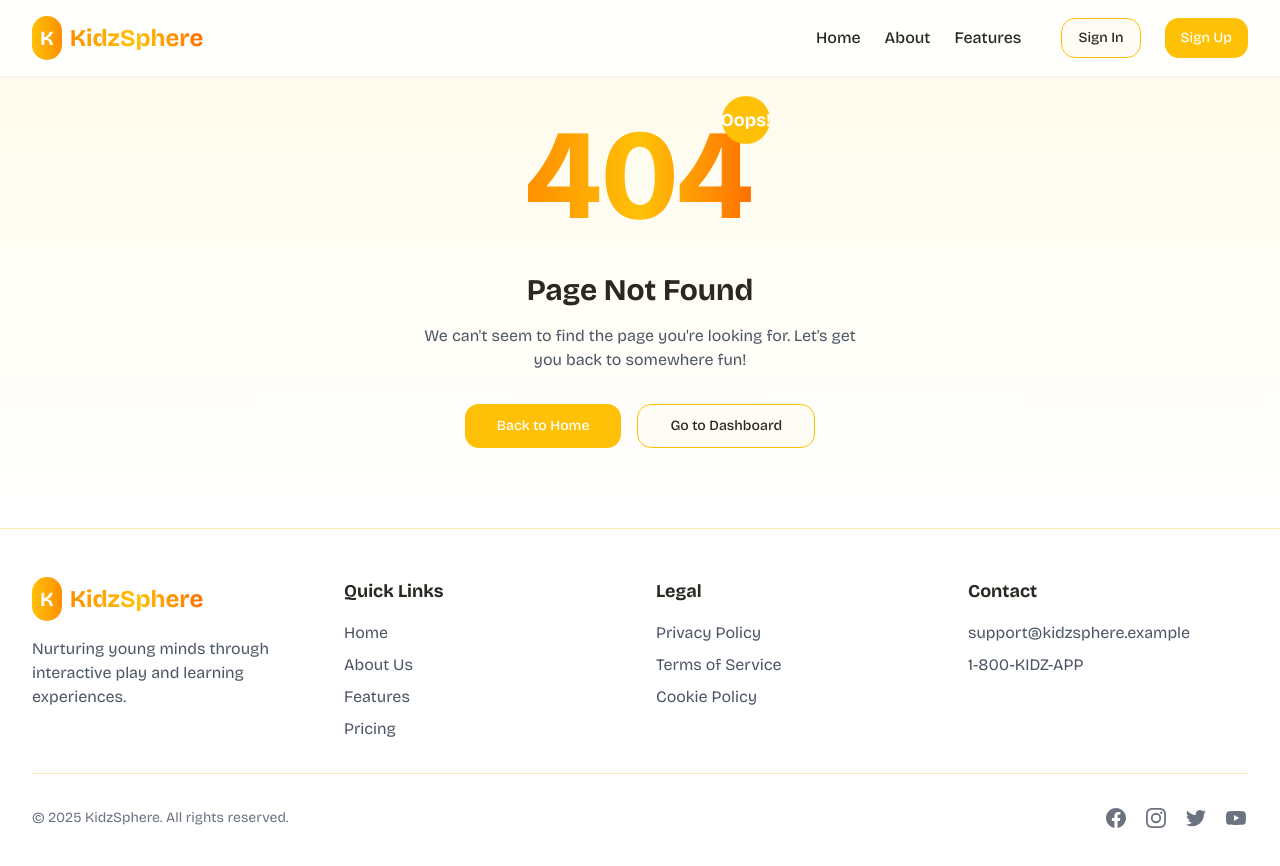
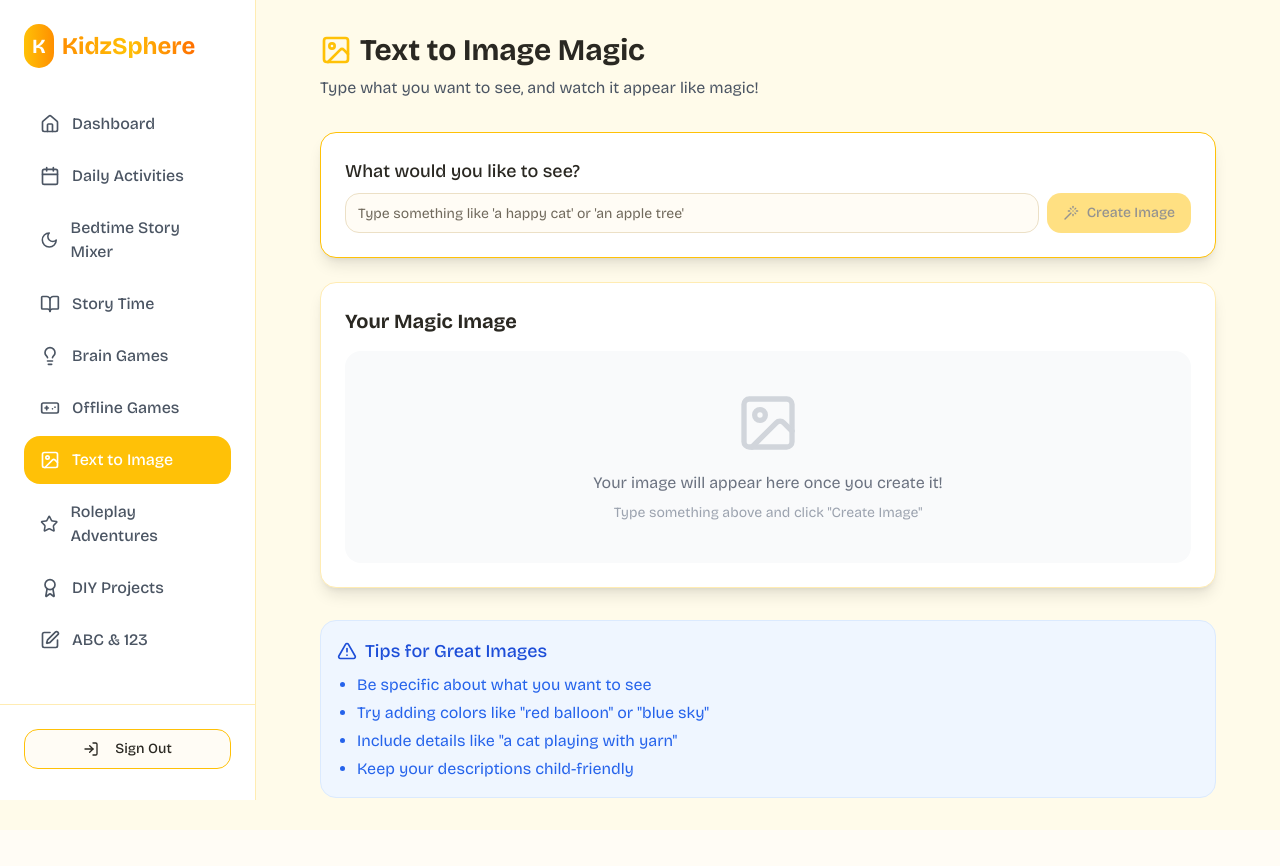
Before and after one commit to Vijaymr512/sphere-spark-adventures, a React (Vite) app: page /dashboard/text-to-image in a window 1280 px wide. Shown: the top 866 px of the page. After the commit the page ends 830 px from the top, so only its background shows below. Built offline with nearby package versions, Linux system fonts and the light colour scheme.

Commit message:
Add text-to-image feature to dashboard
Adds a text-to-image feature to the dashboard, including input validation for inappropriate content and misspelled words.

```diff
--- a/src/App.tsx
+++ b/src/App.tsx
@@ -19,6 +19,7 @@ import OfflineGames from "./pages/OfflineGames";
 import Adventures from "./pages/Adventures";
 import Projects from "./pages/Projects";
 import EarlyLearning from "./pages/EarlyLearning";
+import TextToImage from "./pages/TextToImage";
 
 const queryClient = new QueryClient();
 
@@ -43,6 +44,7 @@ const App = () => (
           <Route path="/dashboard/adventures" element={<Adventures />} />
           <Route path="/dashboard/projects" element={<Projects />} />
           <Route path="/dashboard/early-learning" element={<EarlyLearning />} />
+          <Route path="/dashboard/text-to-image" element={<TextToImage />} />
           {/* ADD ALL CUSTOM ROUTES ABOVE THE CATCH-ALL "*" ROUTE */}
           <Route path="*" element={<NotFound />} />
         </Routes>
--- a/src/components/DashboardSidebar.tsx
+++ b/src/components/DashboardSidebar.tsx
@@ -6,7 +6,7 @@ import { cn } from "@/lib/utils";
 import { useToast } from "@/hooks/use-toast";
 import {
   Calendar, BookOpen, Moon, Lightbulb, Gamepad,
-  Star, Award, Edit, Home, Menu, LogIn, X
+  Star, Award, Edit, Home, Menu, LogIn, X, Image
 } from "lucide-react";
 
 interface NavItemProps {
@@ -48,6 +48,7 @@ const DashboardSidebar = () => {
     { icon: <BookOpen size={20} />, label: "Story Time", to: "/dashboard/stories" },
     { icon: <Lightbulb size={20} />, label: "Brain Games", to: "/dashboard/games" },
     { icon: <Gamepad size={20} />, label: "Offline Games", to: "/dashboard/offline-games" },
+    { icon: <Image size={20} />, label: "Text to Image", to: "/dashboard/text-to-image" },
     { icon: <Star size={20} />, label: "Roleplay Adventures", to: "/dashboard/adventures" },
     { icon: <Award size={20} />, label: "DIY Projects", to: "/dashboard/projects" },
     { icon: <Edit size={20} />, label: "ABC & 123", to: "/dashboard/early-learning" },
--- a/src/components/Features.tsx
+++ b/src/components/Features.tsx
@@ -1,7 +1,7 @@
 
 import {
   BookOpen, Calendar, Star, Lightbulb,
-  Gamepad, Award, Edit, Moon
+  Gamepad, Award, Edit, Moon, Image
 } from "lucide-react";
 import { useNavigate } from "react-router-dom";
 
@@ -42,6 +42,12 @@ const features = [
     title: "Offline Games",
     description: "Ideas for screen-free play that encourage physical activity and social skills.",
     path: "/dashboard/offline-games"
+  },
+  {
+    icon: <Image className="h-8 w-8 text-kidz-primary" />,
+    title: "Text to Image",
+    description: "Turn words into pictures with our magical image creator tool!",
+    path: "/dashboard/text-to-image"
   },
   {
     icon: <Star className="h-8 w-8 text-kidz-primary" />,
--- a/src/pages/Dashboard.tsx
+++ b/src/pages/Dashboard.tsx
@@ -6,7 +6,7 @@ import ActivityCard from "@/components/ActivityCard";
 import { Button } from "@/components/ui/button";
 import {
   Calendar, BookOpen, Lightbulb, Gamepad,
-  Star, Award, Edit, Check, Moon
+  Star, Award, Edit, Check, Moon, Image
 } from "lucide-react";
 
 const Dashboard = () => {
@@ -63,6 +63,13 @@ const Dashboard = () => {
       description: "Exciting games to play away from screens with friends and family.",
       color: "bg-gradient-to-br from-white to-amber-50",
       link: "/dashboard/offline-games"
+    },
+    {
+      icon: <Image className="h-6 w-6 text-kidz-dark" />,
+      title: "Text to Image",
+      description: "Turn your words into pictures with our magical image creator!",
+      color: "bg-gradient-to-br from-white to-amber-50",
+      link: "/dashboard/text-to-image"
     },
     {
       icon: <Star className="h-6 w-6 text-kidz-dark" />,
--- /dev/null
+++ b/src/pages/TextToImage.tsx
@@ -0,0 +1,243 @@
+
+import { useState, useEffect } from "react";
+import { useToast } from "@/hooks/use-toast";
+import DashboardSidebar from "@/components/DashboardSidebar";
+import { Input } from "@/components/ui/input";
+import { Button } from "@/components/ui/button";
+import {
+  Image,
+  Search,
+  AlertTriangle,
+  Wand
+} from "lucide-react";
+
+const TextToImage = () => {
+  const { toast } = useToast();
+  const [prompt, setPrompt] = useState("");
+  const [generatedImage, setGeneratedImage] = useState("");
+  const [isLoading, setIsLoading] = useState(false);
+  const [suggestions, setSuggestions] = useState<string[]>([]);
+  const [hasTypo, setHasTypo] = useState(false);
+
+  // Mock dictionary to check for inappropriate content
+  const inappropriateTerms = [
+    "weapon", "gun", "knife", "violence", "crime", "illegal", "drugs", "murder",
+    "adult", "explicit", "terror", "kill", "harm", "dangerous", "inappropriate"
+  ];
+
+  // Mock dictionary for spell checking and suggestions
+  const dictionary: Record<string, string[]> = {
+    "aple": ["apple", "maple", "apply"],
+    "banan": ["banana", "bananas", "banal"],
+    "carret": ["carrot", "caret", "carpet"],
+    "kat": ["cat", "kit", "kite"],
+    "dogg": ["dog", "doge", "dodge"],
+    "elefant": ["elephant", "elegant", "element"],
+    "flawer": ["flower", "flawed", "flayer"],
+    "hors": ["horse", "hours", "house"],
+    "iland": ["island", "inland", "ireland"],
+    "juise": ["juice", "juicy", "june"],
+    // Add more common misspellings children might make
+  };
+
+  const checkForInappropriate = (text: string): boolean => {
+    const lowerText = text.toLowerCase();
+    return inappropriateTerms.some(term => lowerText.includes(term));
+  };
+
+  const checkForTypos = (text: string): string[] => {
+    // Basic implementation - check if the exact word is in our dictionary
+    const words = text.toLowerCase().split(" ");
+    let hasSuggestion = false;
+
+    for (const word of words) {
+      if (dictionary[word]) {
+        setHasTypo(true);
+        return dictionary[word];
+      }
+    }
+
+    setHasTypo(false);
+    return [];
+  };
+
+  const generateImage = (inputText: string) => {
+    setIsLoading(true);
+    setSuggestions([]);
+
+    // Check for inappropriate content
+    if (checkForInappropriate(inputText)) {
+      toast({
+        title: "Content Warning",
+        description: "Please use appropriate words for image creation.",
+        variant: "destructive",
+      });
+      setIsLoading(false);
+      return;
+    }
+
+    // Mock image generation (in a real app, this would call an API)
+    setTimeout(() => {
+      // For the demo, we'll use placeholder images based on the input text
+      const placeholders = [
+        "photo-1582562124811-c09040d0a901", // cat
+        "photo-1618160702438-9b02ab6515c9", // fruit
+        "photo-1506744038136-46273834b3fb", // nature
+        "photo-1465146344425-f00d5f5c8f07", // flowers
+      ];
+
+      const randomIndex = Math.floor(Math.random() * placeholders.length);
+      setGeneratedImage(`https://images.unsplash.com/${placeholders[randomIndex]}?w=500&h=500&fit=crop&q=80`);
+
+      toast({
+        title: "Image Generated!",
+        description: `Created an image for "${inputText}"`,
+      });
+
+      setIsLoading(false);
+    }, 1500);
+  };
+
+  const handleInputChange = (e: React.ChangeEvent<HTMLInputElement>) => {
+    const value = e.target.value;
+    setPrompt(value);
+
+    // Check for typos and provide suggestions
+    if (value.trim()) {
+      const newSuggestions = checkForTypos(value);
+      setSuggestions(newSuggestions);
+    } else {
+      setSuggestions([]);
+    }
+  };
+
+  const handleSubmit = (e: React.FormEvent) => {
+    e.preventDefault();
+    if (!prompt.trim()) return;
+    generateImage(prompt.trim());
+  };
+
+  const handleSuggestionClick = (suggestion: string) => {
+    setPrompt(suggestion);
+    setSuggestions([]);
+    generateImage(suggestion);
+  };
+
+  return (
+    <div className="flex flex-col lg:flex-row min-h-screen bg-kidz-background">
+      <DashboardSidebar />
+
+      <main className="flex-1 p-4 lg:p-8 pt-16 lg:pt-8">
+        <div className="kidz-container">
+          <header className="mb-8">
+            <h1 className="text-3xl font-bold mb-2 flex items-center">
+              <Image className="mr-2 h-8 w-8 text-kidz-primary" />
+              Text to Image Magic
+            </h1>
+            <p className="text-gray-600">
+              Type what you want to see, and watch it appear like magic!
+            </p>
+          </header>
+
+          <div className="kidz-card border-kidz-primary mb-6">
+            <form onSubmit={handleSubmit} className="space-y-4">
+              <div>
+                <label htmlFor="prompt" className="block text-lg font-medium mb-2">
+                  What would you like to see?
+                </label>
+                <div className="flex gap-2">
+                  <Input
+                    id="prompt"
+                    value={prompt}
+                    onChange={handleInputChange}
+                    placeholder="Type something like 'a happy cat' or 'an apple tree'"
+                    className="text-base"
+                  />
+                  <Button
+                    type="submit"
+                    className="bg-kidz-primary hover:bg-kidz-dark flex-shrink-0"
+                    disabled={isLoading || !prompt.trim()}
+                  >
+                    {isLoading ? (
+                      <span className="flex items-center">
+                        <span className="animate-spin mr-2">⭐</span> Creating...
+                      </span>
+                    ) : (
+                      <span className="flex items-center">
+                        <Wand className="mr-2 h-4 w-4" /> Create Image
+                      </span>
+                    )}
+                  </Button>
+                </div>
+              </div>
+
+              {hasTypo && suggestions.length > 0 && (
+                <div className="bg-amber-50 p-3 rounded-md">
+                  <p className="text-sm font-medium mb-2 flex items-center">
+                    <Search className="h-4 w-4 mr-1" />
+                    Did you mean:
+                  </p>
+                  <div className="flex flex-wrap gap-2">
+                    {suggestions.map((suggestion, index) => (
+                      <Button
+                        key={index}
+                        variant="outline"
+                        size="sm"
+                        className="bg-white hover:bg-kidz-light border-kidz-light"
+                        onClick={() => handleSuggestionClick(suggestion)}
+                      >
+                        {suggestion}
+                      </Button>
+                    ))}
+                  </div>
+                </div>
+              )}
+            </form>
+          </div>
+
+          <div className="kidz-card">
+            <h2 className="text-xl font-bold mb-4">Your Magic Image</h2>
+
+            {generatedImage ? (
+              <div className="bg-white p-3 rounded-lg shadow-sm border border-gray-100">
+                <img
+                  src={generatedImage}
+                  alt={prompt}
+                  className="mx-auto rounded-md max-h-[400px] object-contain"
+                />
+                <p className="text-center mt-3 text-gray-600 italic">
+                  "{prompt}"
+                </p>
+              </div>
+            ) : (
+              <div className="bg-gray-50 rounded-lg p-10 text-center">
+                <Image className="h-16 w-16 text-gray-300 mx-auto mb-4" />
+                <p className="text-gray-500">
+                  Your image will appear here once you create it!
+                </p>
+                <p className="text-sm text-gray-400 mt-2">
+                  Type something above and click "Create Image"
+                </p>
+              </div>
+            )}
+          </div>
+
+          <div className="mt-8 p-4 bg-blue-50 rounded-lg border border-blue-100">
+            <h3 className="text-lg font-medium flex items-center text-blue-700 mb-2">
+              <AlertTriangle className="h-5 w-5 mr-2" />
+              Tips for Great Images
+            </h3>
+            <ul className="list-disc pl-5 space-y-1 text-blue-600">
+              <li>Be specific about what you want to see</li>
+              <li>Try adding colors like "red balloon" or "blue sky"</li>
+              <li>Include details like "a cat playing with yarn"</li>
+              <li>Keep your descriptions child-friendly</li>
+            </ul>
+          </div>
+        </div>
+      </main>
+    </div>
+  );
+};
+
+export default TextToImage;
```
